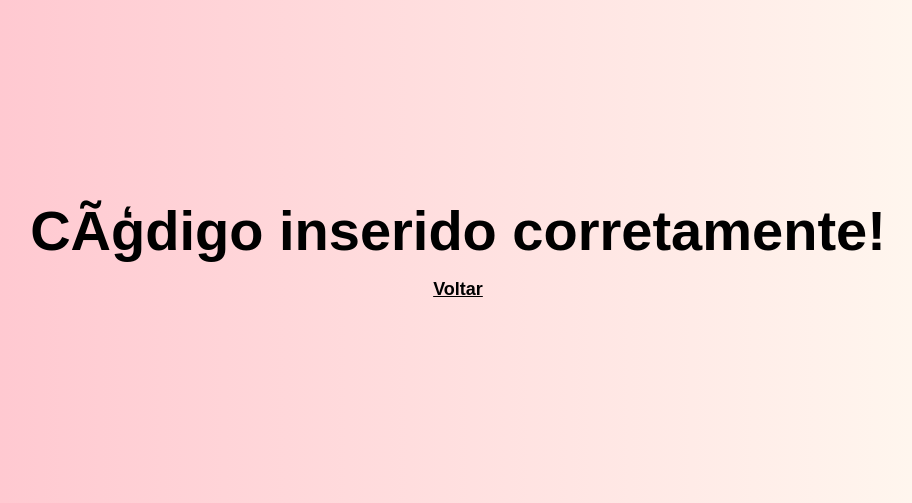
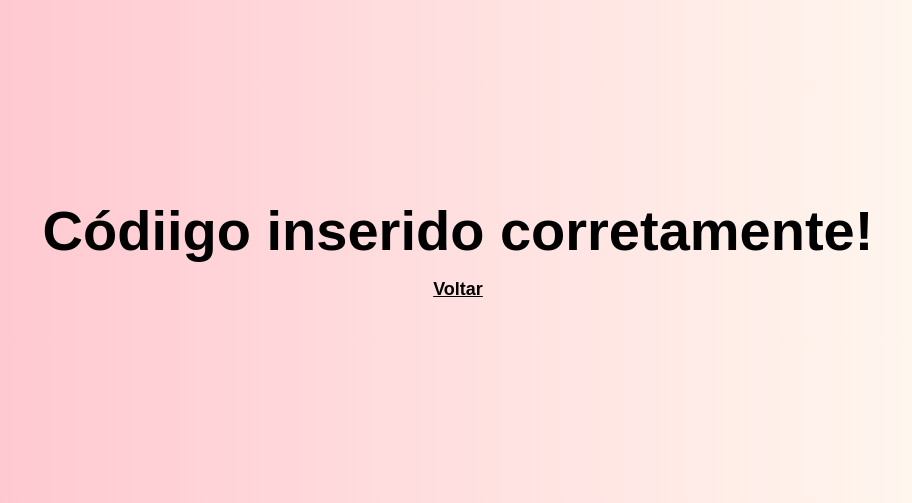
Before and after one commit to leolimag/two-factor-auth, a PHP site: page /success.php in a window 1280 px wide. Shown: the part 170-673 px from the top of the page, without its empty margins (182-1094 px from the left). Run offline with PHP 8.4, Linux system fonts and the light colour scheme.

Commit message:
Update success.php

```diff
--- a/two-factor-authentication/success.php
+++ b/two-factor-authentication/success.php
@@ -9,7 +9,7 @@
 </head>
 <body class="background">
 <div class="content-success">
-    <h1>CÃģdigo inserido corretamente!</h1>
+    <h1>Códiigo inserido corretamente!</h1>
     <p><a class="link" href="index.php">Voltar</a></p>
 </div>
 </body>
```
